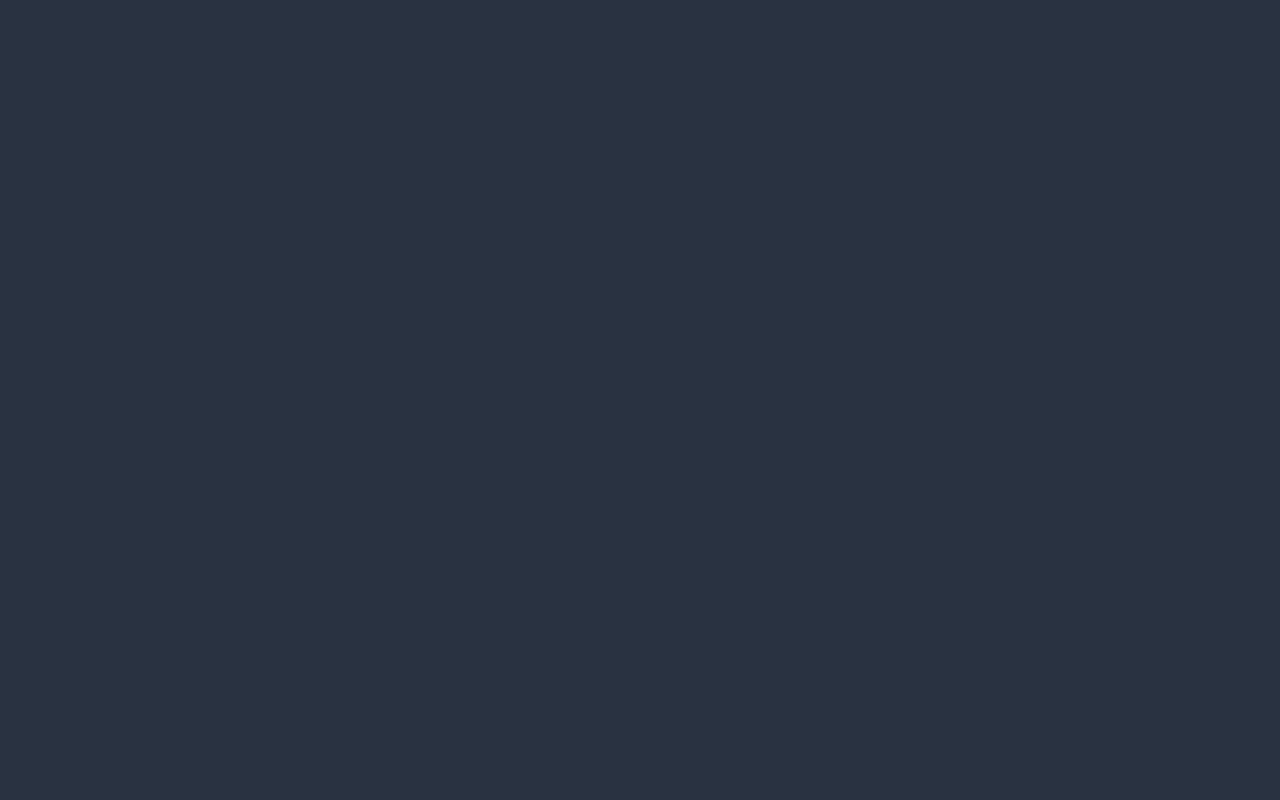
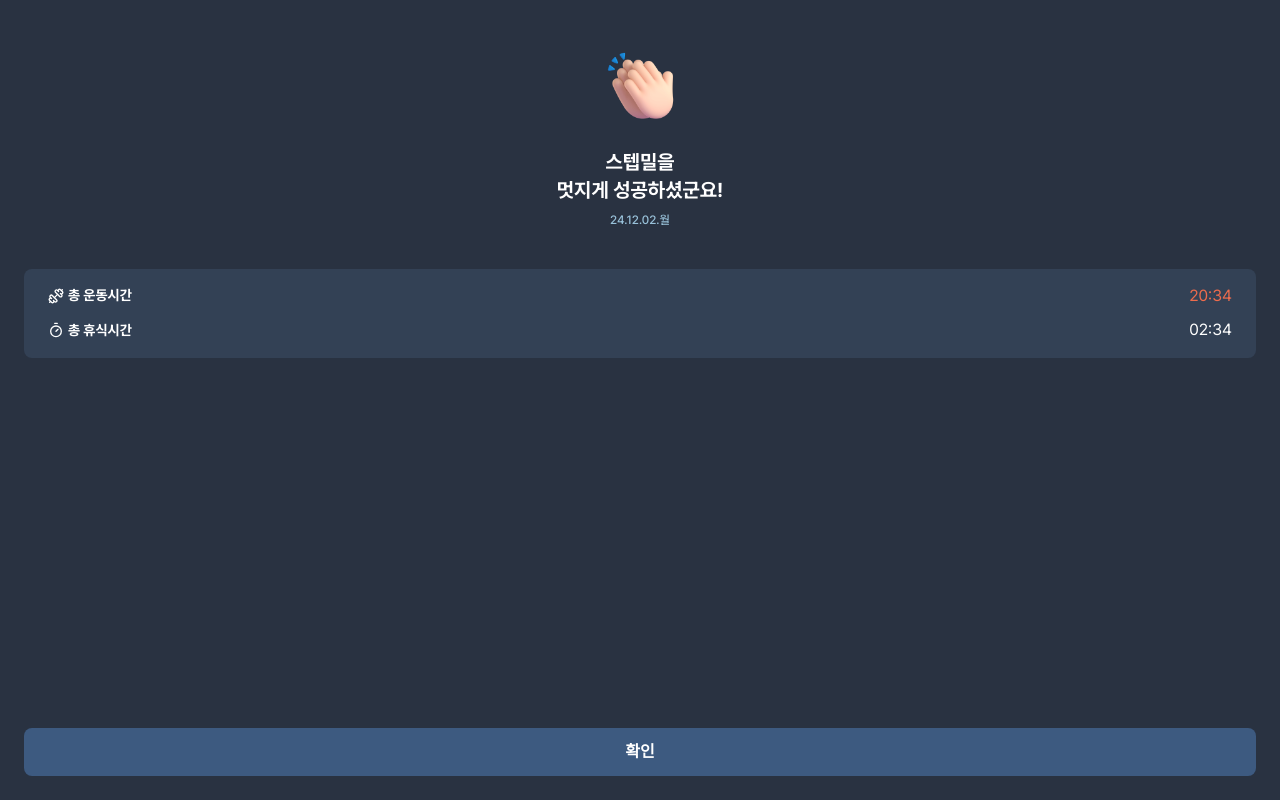
Before and after one commit to WaitGYM/FE, a React (Vite) app in the folder web/: page /workout/complete in a window 1280 px wide. Before the commit this address had no page. Built offline with nearby package versions, Linux system fonts and the light colour scheme.

Commit message:
[web] 운동완료 화면 추가

```diff
--- /dev/null
+++ b/web/src/features/workout/Complete.tsx
@@ -0,0 +1,33 @@
+import { Dumbbell, Timer } from 'lucide-react';
+import motion from "@img/motion-clap.png"; //이미지
+
+export default function WorkoutCompletePage() {
+    return (
+        <div className='container'>
+        <div className="workout-complete-page">
+            <div className='complete-title'>
+                <div className='icon-motion' id='clap'>
+                    <img src={motion} alt="박수" />
+                </div>
+                <h1>스텝밀을<br />멋지게 성공하셨군요!</h1>
+                <p>24.12.02.월</p>
+            </div>
+
+            <ul className='complete-time'>
+                <li>
+                    <strong><Dumbbell /> 총 운동시간</strong>
+                    <span id='exercise-time'>20:34</span>
+                </li>
+                <li>
+                    <strong><Timer /> 총 휴식시간</strong>
+                    <span>02:34</span>
+                </li>
+            </ul>
+
+            <div className="btn-wrap">
+                <button className='btn btn-orange' id='ok'>확인</button>
+            </div>
+        </div>
+        </div>
+    );
+}
--- a/web/src/routes/AppRoutes.tsx
+++ b/web/src/routes/AppRoutes.tsx
@@ -1,11 +1,15 @@
 import { BrowserRouter, Routes, Route } from "react-router-dom";
 import HomePage from "../features/home";
+
+import WorkoutCompletePage from "../features/workout/Complete";
 
 export default function AppRoutes() {
   return (
     <BrowserRouter>
       <Routes>
         <Route path="/" element={<HomePage />} />
+
+        <Route path="/workout/complete" element={<WorkoutCompletePage />} />
       </Routes>
     </BrowserRouter>
   );
--- a/web/src/styles/sass/main.scss
+++ b/web/src/styles/sass/main.scss
@@ -11,3 +11,4 @@
 @use "components/equipment";
 
 @use "pages/home";
+@use "pages/workout";
--- /dev/null
+++ b/web/src/styles/sass/pages/_workout.scss
@@ -0,0 +1,90 @@
+@use "@styles/variables" as *;
+
+.workout-complete-page {
+    display: flex;
+    flex-direction: column;
+    align-items: center;
+    gap: 2.5rem;
+
+    .complete-title {
+        display: flex;
+        flex-direction: column;
+        align-items: center;
+        gap: 0.5rem;
+        text-align: center;
+
+
+        .icon-motion {
+            width: 5rem;
+            height: 5rem;
+            margin-bottom: 1rem;
+
+            img{
+                width: 100%;
+                height: 100%;
+                object-fit: contain;
+            }
+        }
+
+        h1 {
+            color: $c-sub-white;
+            font-size: 1.25rem;
+            font-weight: 700;
+            line-height: 140%;
+        }
+
+        p {
+            color: $c-primary-blue-light;
+            font-size: 0.75rem;
+            font-weight: 500;
+            line-height: 140%;
+        }
+    }
+
+    .complete-time {
+        width: 100%;
+        display: flex;
+        padding: 1rem 1.5rem;
+        flex-direction: column;
+        align-items: flex-start;
+        gap: 0.75rem;
+        border-radius: 0.5rem;
+        background: $c-primary-blue-dark-light;
+
+        li {
+            display: flex;
+            justify-content: space-between;
+            align-items: center;
+            width: 100%;
+        }
+
+        strong {
+            display: flex;
+            align-items: center;
+            gap: 0.25rem;
+            font-size: 0.875rem;
+            font-weight: 700;
+            line-height: 140%;
+
+            svg{
+                width: 1rem;
+                height: 1rem;
+                aspect-ratio: 1/1;
+            }
+        }
+
+        span {
+            font-size: 1rem;
+            font-weight: 400;
+            line-height: 140%;
+
+            &#exercise-time{
+                color: $c-point-orange;
+            }
+        }
+
+        &+li {
+            margin-top: 1rem;
+        }
+    }
+}
```
Also changed, not shown: web/src/assets/images/motion-clap.png (added), web/src/assets/images/motion-party.png (added).
